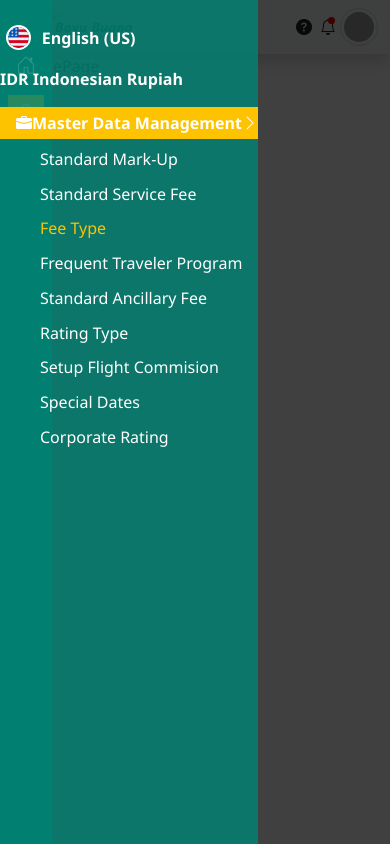
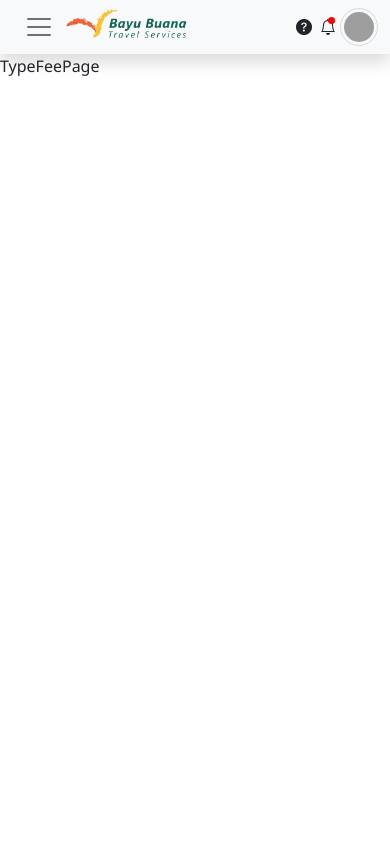
Before and after one commit to sianida26/technical-test, a React (Vite) app: page / in a window 390 px wide. Built offline with nearby package versions, Linux system fonts and the light colour scheme; grey boxes are pictures that could not be loaded.

Commit message:
fix sidebar spacing

```diff
--- a/src/components/Navbar.tsx
+++ b/src/components/Navbar.tsx
@@ -93,13 +93,13 @@
             {/* sidebar */}
             <div className="mr-auto sidebar d-flex d-lg-none flex-column pr-2 py-4 pl-lg-1 text-white font-semibold gap-3" onClick={(e) => e.stopPropagation()}>
                 {/* Language control */}
-                <button className="d-flex d-lg-none align-items-center gap-2 text-white font-semibold" onClick={ openLanguageModal }>
+                <button className="d-flex d-lg-none align-items-center gap-2 text-white font-semibold pl-3" onClick={ openLanguageModal }>
                     <img src={ usFlag } alt="Flag of United States of America" width={25} height={25} style={{ border: "2px solid white", borderRadius: "9999px"}} />
                     English (US)
                 </button>
 
                 {/* Currency control */}
-                <div className="d-flex align-items-center d-lg-none">
+                <div className="d-flex align-items-center d-lg-none pl-3">
                     IDR Indonesian Rupiah
                 </div>
 
@@ -134,7 +134,7 @@
 	return (
 		<div className="shadow">
 			{/* Always show sidebar when screen is lg or larger */}
-			<BsNavbar bg="light" onToggle={() => setShowSidebar(!showSidebar)}>
+			<BsNavbar bg="light" expand="lg" onToggle={() => setShowSidebar(!showSidebar)}>
 				<Container>
 					{/* left side */}
 					<div>
--- a/src/styles/style.css
+++ b/src/styles/style.css
@@ -72,16 +72,20 @@
     top: 0.15rem;
 }
 
+.pl-1{
+    padding-left: 0.33rem;
+}
+
+.pl-2{
+    padding-left: 0.5rem;
+}
+
 .pl-3{
     padding-left: 1rem !important;
 }
 
 .pl-7{
     padding-left: 2.5rem !important;
-}
-
-.pl-md-6{
-
 }
 
 .profile-picture-wrapper{
@@ -99,7 +103,7 @@
     position: fixed;
     top: 0;
     left: 0;
-    display: flex;
+    display: none;
     flex-direction: column;
     align-items: center;
     background-color: rgb(2, 127, 112);
@@ -153,6 +157,10 @@
         line-height: 1.75rem; /* 28px */
     }
 
+    .side-panel {
+        display: flex;
+    }
+
     .side-panel:hover + .sidebar {
         display: flex !important;
     }
```
